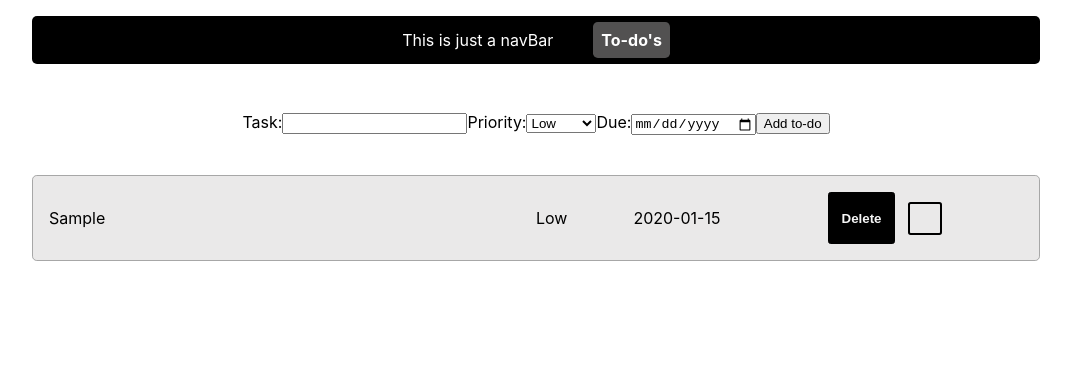
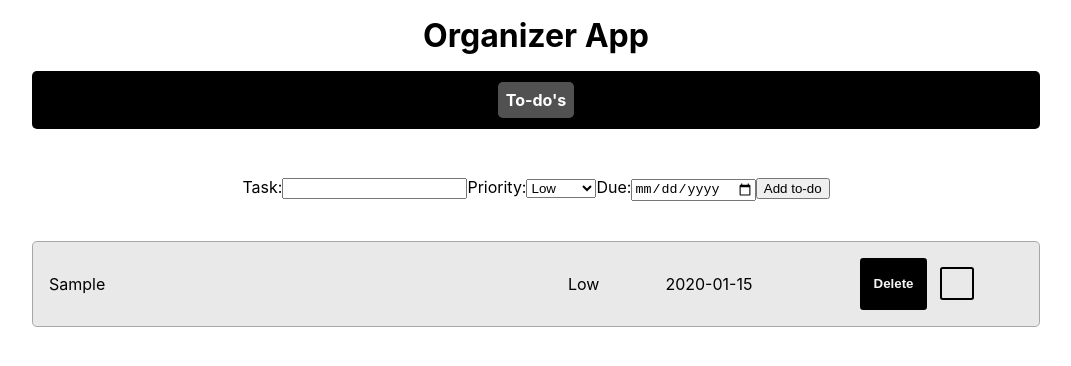
Before and after one commit to TheRadBass/organizer, a React (Create React App) app: page /todos in a window 1280 px wide. Both pictures are taken after typing "Sample", "2020-01-15" into the empty fields and a click on the button "Add to-do". Shown: the top 366 px of the page, without its empty margins (104-1175 px from the left). Built offline with nearby package versions, Linux system fonts and the light colour scheme.

Commit message:
Added some more styling to the main navbar

```diff
--- a/src/App.tsx
+++ b/src/App.tsx
@@ -4,13 +4,15 @@ const App = () => {
   return (
     <>
       <div className="wrapper">
-        <nav className="main_nav_bar">
-          This is just a navBar
-          <ul>
-            <li>
-              <Link to={`todos`}>To-do's</Link>
-            </li>
-          </ul>
+        <Link className="home-link" to="/">
+          Organizer App
+        </Link>
+        <nav className="main-nav-bar">
+          <div>
+            <Link to={`todos`} className="nav-bar-button">
+              To-do's
+            </Link>
+          </div>
         </nav>
         <Outlet />
       </div>
--- a/src/index.css
+++ b/src/index.css
@@ -17,9 +17,10 @@ code {
   flex-flow: column;
   margin-left: 5em;
   margin-right: 5em;
+  padding-top: 1em;
 }
 
-.main_nav_bar {
+.main-nav-bar {
   align-self: center;
   display: flex;
   justify-content: center;
@@ -27,28 +28,35 @@ code {
   background-color: black;
   color: white;
   width: 90%;
-  height: 3em;
+  height: fit-content;
   border-radius: 5px;
   margin-bottom: 2em;
   margin-top: 1em;
+  padding-top: 1.2em;
+  padding-bottom: 1.2em;
 }
 
-.main_nav_bar > ul > li {
+.nav-bar-button {
   list-style-type: none;
   padding: 0.5em;
   border-radius: 0.3em;
   background-color: rgb(82, 81, 81);
+  color: white;
+  font-weight: bold;
+  text-decoration: none;
 }
 
-.main_nav_bar > ul > li:hover {
+.nav-bar-button:hover {
   background-color: gray;
   transition-duration: 700ms;
 }
 
-.main_nav_bar > ul > li > :first-child {
-  color: white;
+.home-link {
+  color: black;
+  text-decoration: none;
   font-weight: bold;
-  text-decoration: none;
+  font-size: 2em;
+  text-align: center;
 }
 
 .new-to-do-form {
@@ -81,14 +89,18 @@ code {
   display: flex;
   flex-wrap: wrap;
   width: 50%;
+  overflow: auto;
+  word-break: break-all;
+  padding-right: 2em;
 }
 
 .to-do-priority {
-  width: 10%;
+  flex-basis: 10%;
+  word-break: keep-all;
 }
 
 .to-do-duedate {
-  width: 20%;
+  flex-basis: 20%;
 }
 
 .delete-to-do-button {
@@ -114,7 +126,7 @@ code {
   margin-left: 1em;
   margin-right: 1em;
   appearance: none;
-  width: 2.5em;
+  flex-basis: 2.5em;
   height: 2.5em;
   border: solid 2px black;
   border-radius: 0.2em;
@@ -125,11 +137,12 @@ code {
 
 .to-do-checkbox:hover {
   cursor: pointer;
+  background-color: rgb(167, 164, 164);
 }
 
 .to-do-checkbox:checked {
   background-image: url("../public/checkmark.png");
-  background-size: 100%;
+  background-size: cover;
   border-radius: 100%;
   background-color: rgb(100, 133, 16);
   transition-duration: 300ms;
```
